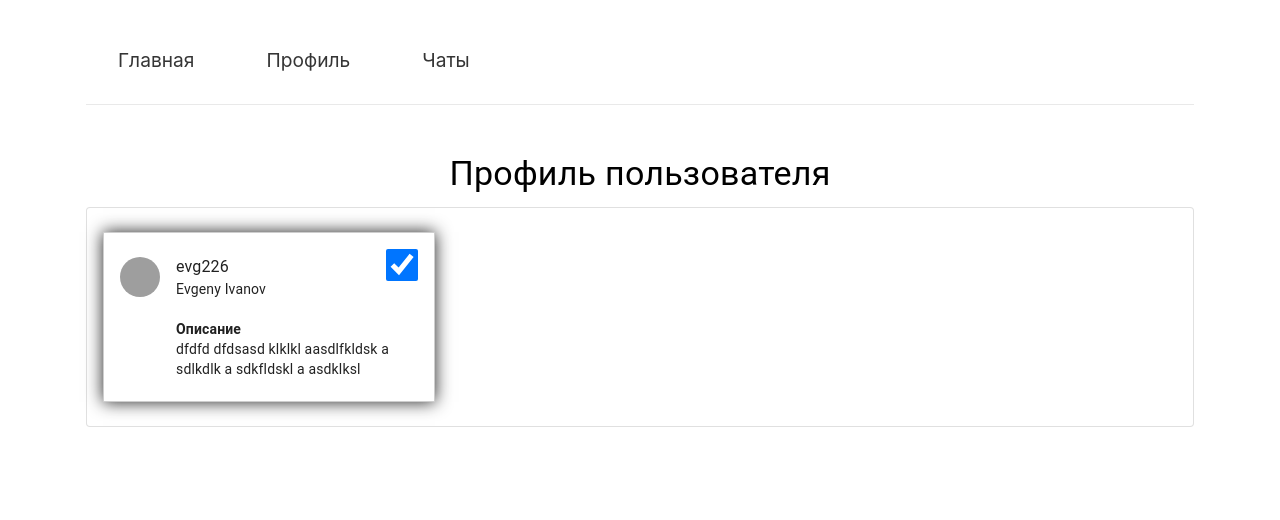
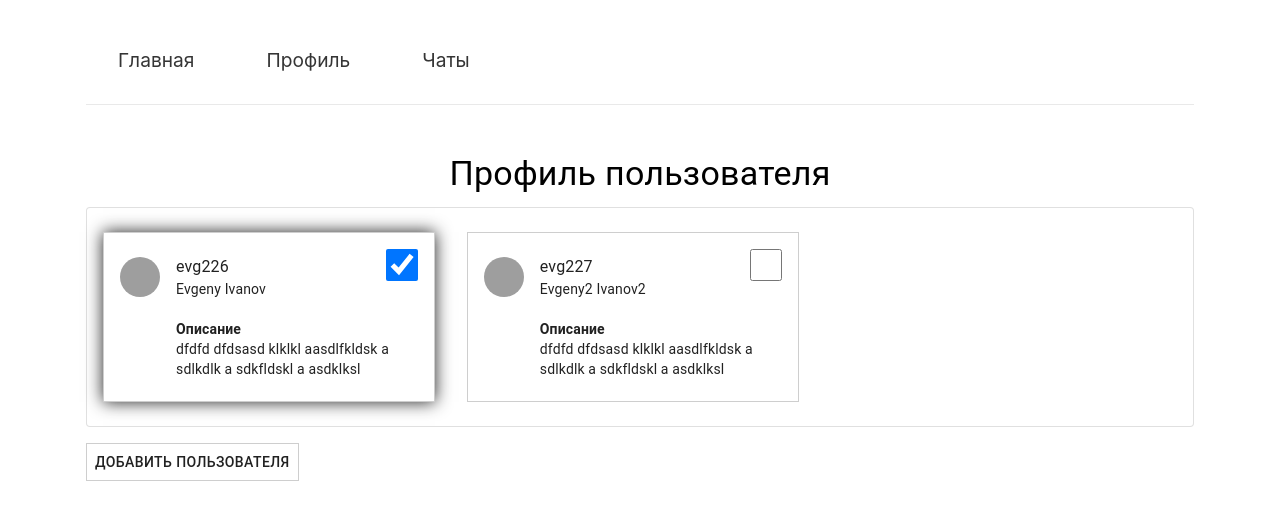
Before and after one commit to evg226/ReactGB, a React (Create React App) app: page /profile in a window 1280 px wide. Shown: the top 520 px of the page. Built offline with nearby package versions, Linux system fonts and the light colour scheme; grey boxes are pictures that could not be loaded; a web font is replaced by a local one.

Commit message:
Сделана функция добавления пользователя

```diff
--- a/src/Router/Profile/index.js
+++ b/src/Router/Profile/index.js
@@ -1,10 +1,10 @@
 import "./style.scss";
 
 import { useCallback } from 'react';
-import { Typography, Paper, List, ListItem, Avatar, ListItemAvatar, ListItemText } from '@material-ui/core/';
+import { Typography, Paper, List, ListItem, Avatar, ListItemAvatar, ListItemText,Button } from '@material-ui/core/';
 import { useDispatch, useSelector } from 'react-redux';
 // import { store } from "../../Store";
-import {CHOOSE_USER} from "../../Store/action";
+import {CHOOSE_USER,ADD_USER} from "../../Store/action";
 
 function Profile() {
     // const state = store.getState();
@@ -12,10 +12,22 @@ function Profile() {
     const dispatch = useDispatch();
     // const [dummy, setDummy] = useState();
 
-    const setShowName = useCallback(() => {
-        dispatch({ type:CHOOSE_USER});
+    const setShowName = useCallback((id) => {
+        dispatch({ type:CHOOSE_USER,id});
         // setDummy({});
     }, [dispatch]);
+
+    const addNewUser = useCallback(() => {
+        const newUser = {
+            id:state.length,
+            selected: false,
+            name: "New User Name",
+            surname: "New User Surname",
+            username: "userlogin"
+        }
+        dispatch({ type:ADD_USER,newUser});
+        // setDummy({});
+    }, [dispatch,state.length]);
 
     return (
         <div className="container">
@@ -24,27 +36,26 @@ function Profile() {
 
             <Paper variant="outlined">
                 <List className="user-list">
-
-                    <ListItem alignItems="flex-start" className={state.selected ? "user-item user-item_selected" : "user-item"} onClick={setShowName}>
-                        <input className="user-check" type="checkbox" checked={state.selected} value={state.selected}  />
+                    { state.map (item=>
+                        <ListItem alignItems="flex-start" key={ item.id} className={item.selected ? "user-item user-item_selected" : "user-item"} onClick={()=>setShowName(item.id)}>
+                            <input className="user-check" type="checkbox" checked={item.selected} value={item.selected} readOnly />
                         <ListItemAvatar>
-                            <Avatar alt={state.username} src="img/1.jpg" />
+                            <Avatar alt={item.username} src="img/1.jpg" />
                         </ListItemAvatar>
                         <ListItemText
-                            primary={<Typography component="div" variant="body1" color="textPrimary">{state.username}</Typography>}
+                            primary={<Typography component="div" variant="body1" color="textPrimary">{item.username}</Typography>}
                             secondary={<Typography component="div" variant="body2" color="textPrimary">
-                                <div>{state.name +" " + state.surname}</div>
+                                <div>{item.name + " " + item.surname}</div>
                                 <div>&nbsp;</div>
                                 <div><b>Описание</b></div>
                                 <div>dfdfd dfdsasd klklkl aasdlfkldsk a sdlkdlk a sdkfldskl a asdklksl</div>
-
                             </Typography>}
                         />
-                    </ListItem>
+                        </ListItem>
+                         )}
                 </List>
             </Paper>
-
-
+            <div className="user-button"><Button onClick={addNewUser} >Добавить пользователя</Button></div>
 
         </div>
     )
--- a/src/Router/Profile/style.scss
+++ b/src/Router/Profile/style.scss
@@ -1,6 +1,7 @@
 .user{
     &-list{
         display:flex;
+        flex-wrap:          wrap;
     }
 
     &-item{
@@ -25,4 +26,10 @@
             width: 2rem;
             height: 2rem;
         }
+    &-button{
+        border:1px solid #cecece;
+        // text-align: center;
+        margin: 1rem auto;
+        display: inline-block;
+    }
 }
--- a/src/Store/action.js
+++ b/src/Store/action.js
@@ -1 +1,4 @@
-export const CHOOSE_USER = "CHOOSE_USER";
+const CHOOSE_USER = "CHOOSE_USER";
+const ADD_USER = "ADD_USER";
+
+module.exports = { CHOOSE_USER, ADD_USER };
--- a/src/Store/initialState.js
+++ b/src/Store/initialState.js
@@ -1,6 +1,15 @@
-export const initialState = {
+export const initialState = [{
+    id:0,
     selected: true,
     name: "Evgeny",
     surname: "Ivanov",
     username: "evg226"
-}
+
+},{
+    id:1,
+    selected: false,
+    name: "Evgeny2",
+    surname: "Ivanov2",
+    username: "evg227"
+
+}]
--- a/src/Store/reducer.js
+++ b/src/Store/reducer.js
@@ -1,10 +1,11 @@
-import {CHOOSE_USER} from "./action";
+import {CHOOSE_USER,ADD_USER} from "./action";
 
 import {initialState} from "./initialState";
 
 export const reducer = (state=initialState, action) => {
     switch (action.type) {
-        case CHOOSE_USER: return { ...state, selected: !state.selected };
+        case CHOOSE_USER: return state.map(item => { if (item.id === action.id) { item.selected = true } else { item.selected = false };return item  });
+        case ADD_USER: return [ ...state, action.newUser ];
 
         default: return state;
     }
```
